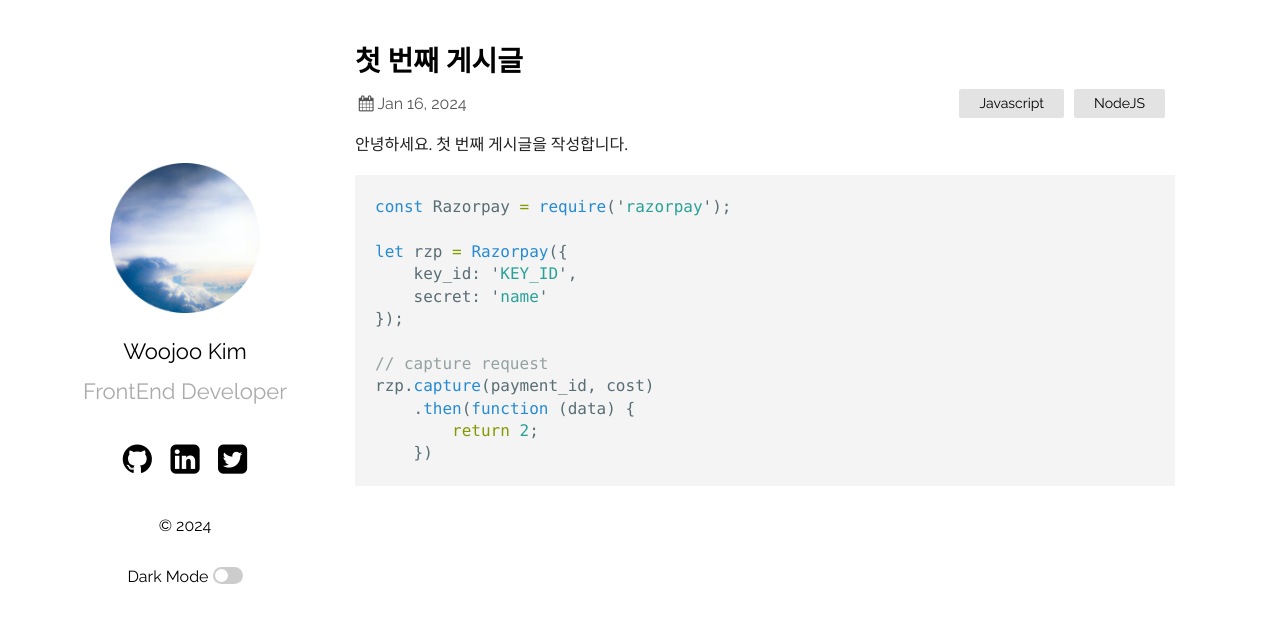
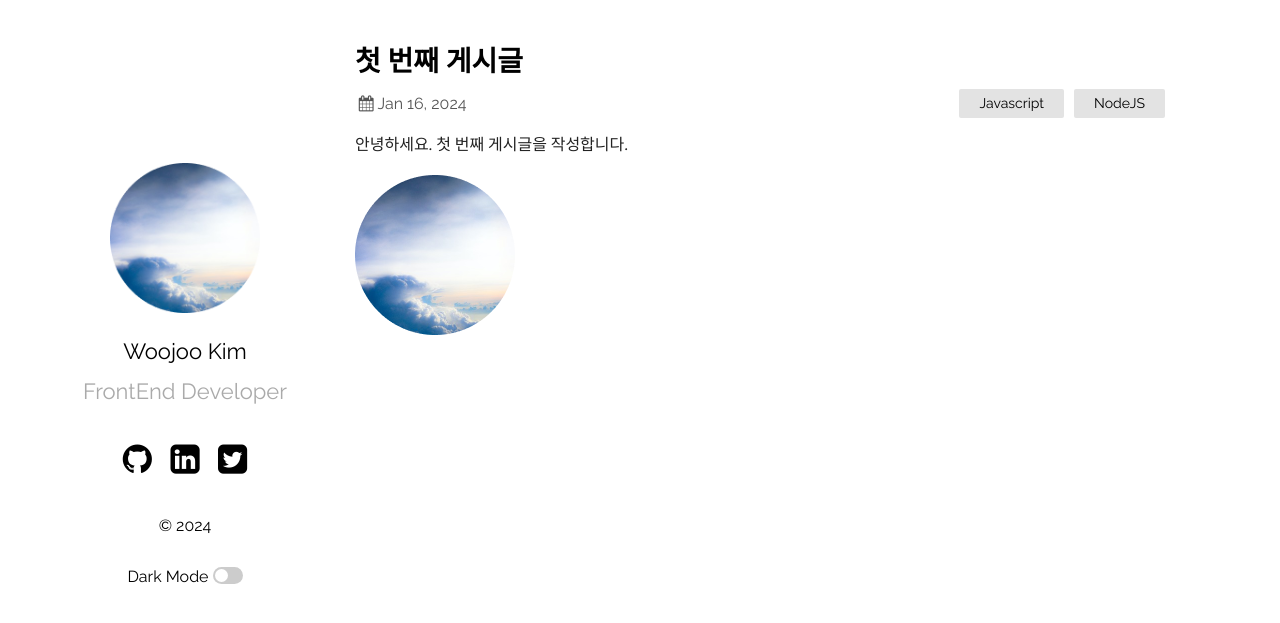
Before and after one commit to rlanrid/rlanrid.github.io, a Jekyll site: the page built from _posts/2024-01-16-first.markdown, in a window 1280 px wide. Shown: the top 623 px of the page. Built offline with Jekyll 4.4.1, drawn with Linux system fonts in a browser that asks for light colours; comment, search, counter and statistics services are not loaded.

Commit message:
이미지

````diff
--- a/_config.yml
+++ b/_config.yml
@@ -61,3 +61,6 @@ plugins:
 #  - jekyll-feed
 
 future : true
+
+# Site Settings
+url: "https://rlanrid.github.io"
--- a/_posts/2024-01-16-first.markdown
+++ b/_posts/2024-01-16-first.markdown
@@ -6,17 +6,4 @@ categories: Javascript NodeJS
 ---
 안녕하세요. 첫 번째 게시글을 작성합니다.
 
-```javascript
-const Razorpay = require('razorpay');
-
-let rzp = Razorpay({
-	key_id: 'KEY_ID',
-	secret: 'name'
-});
-
-// capture request
-rzp.capture(payment_id, cost)
-	.then(function (data) {
-		return 2;
-	})
-```
+![profile]({{site.url}}/assets/profile.png)
````
